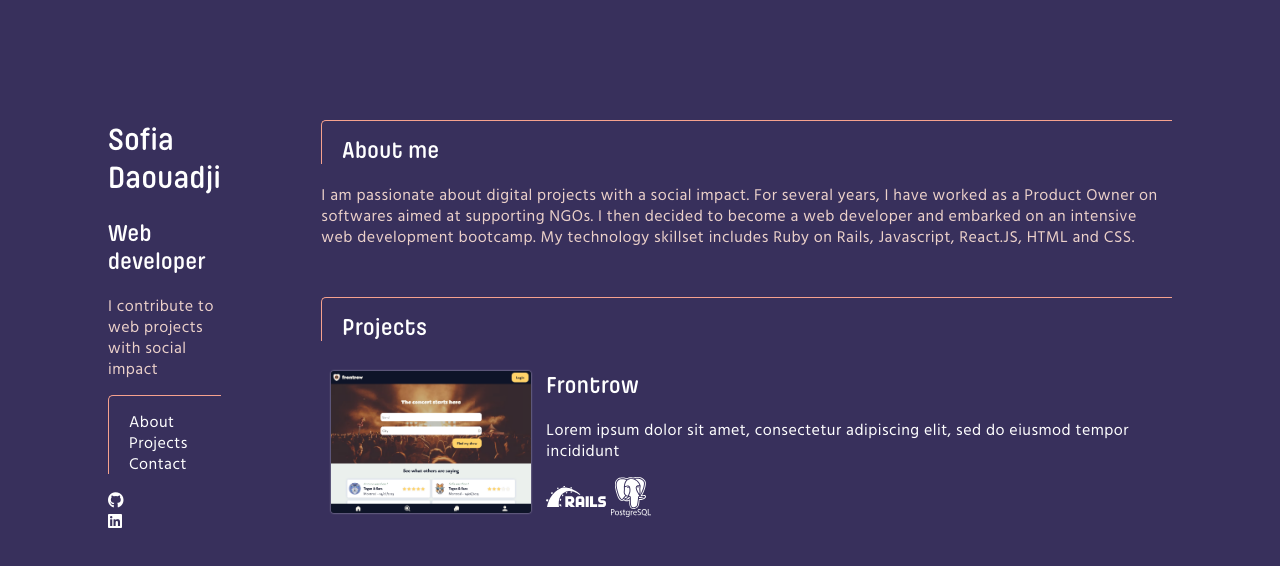
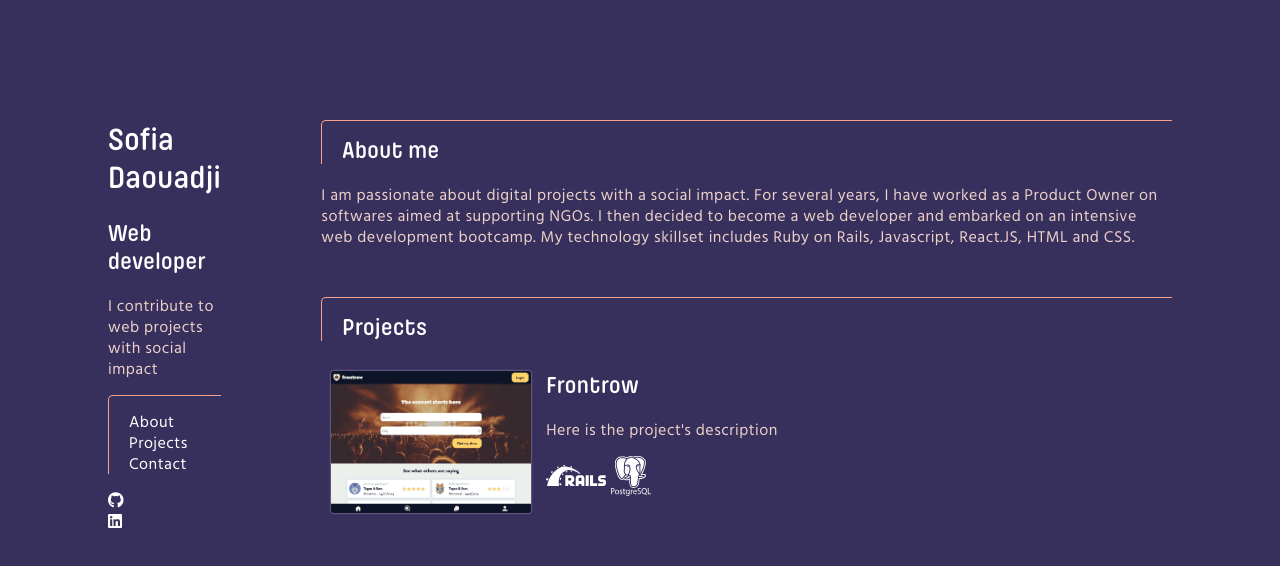
Before and after one commit to daouasof/my-portfolio, a React (Create React App) app: page / in a window 1280 px wide. Shown: the top 566 px of the page. Built offline with nearby package versions, Linux system fonts and the light colour scheme.

Commit message:
added dynamic logic to projects

```diff
--- a/src/components/Main.jsx
+++ b/src/components/Main.jsx
@@ -1,5 +1,8 @@
 import '../styles/Main.css';
 import Project from './Project';
+import Frontrow from '../assets/images/Frontrow.png';
+import Rails from '../assets/images/Rails.svg';
+import PostgreSQL from '../assets/images/PostgreSQL.svg';
 
 function Main() {
   return (
@@ -20,7 +23,16 @@ function Main() {
         <h2 className="title" id="Projects">
           Projects
         </h2>
-        <Project />
+        <Project
+          name="Frontrow"
+          description="Here is the project's description"
+          link="https://www.front-row.site"
+          cover={Frontrow}
+          stack={[
+            { stackname: 'Rails', source: Rails },
+            { stackname: 'postgreSQL', source: PostgreSQL },
+          ]}
+        />
       </div>
     </div>
   );
--- a/src/components/Project.jsx
+++ b/src/components/Project.jsx
@@ -1,29 +1,17 @@
 import '../styles/Project.css';
-import Frontrow from '../assets/images/Frontrow.png';
-import Rails from '../assets/images/Rails.svg';
-import PostgreSQL from '../assets/images/PostgreSQL.svg';
 
-function Project() {
-  const stack = [
-    { name: 'Rails', source: Rails },
-    { name: 'postgreSQL', source: PostgreSQL },
-  ];
-  const link = 'https://www.front-row.site';
-
+function Project({ name, description, link, cover, stack }) {
   return (
     <a href={link} target="_blank" rel="noreferrer" className="project">
-      <img src={Frontrow} className="project_image" alt="" />
+      <img src={cover} className="project_image" alt="" />
       <div>
         <h2>
-          Frontrow{' '}
+          {name}
           <span>
             <i class="fa-solid fa-link"></i>
           </span>
         </h2>
-        <p>
-          Lorem ipsum dolor sit amet, consectetur adipiscing elit, sed do
-          eiusmod tempor incididunt{' '}
-        </p>
+        <p>{description}</p>
         <ul className="stack_list">
           {stack.map((element, index) => (
             <li key={`${index}${element.name}`}>
--- a/src/styles/Project.css
+++ b/src/styles/Project.css
@@ -48,4 +48,9 @@ span {
   font-size: medium;
   color: var(--strong1);
   display: none;
+  padding-left: 5px;
 }
+
+a p {
+  color: var(--light2);
+}
```
